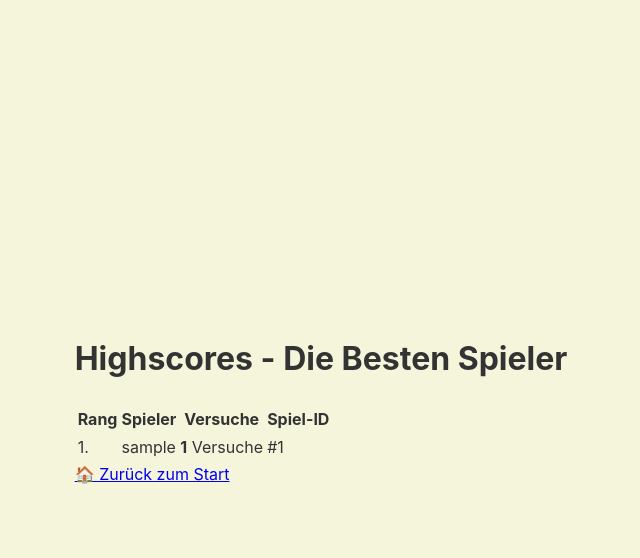
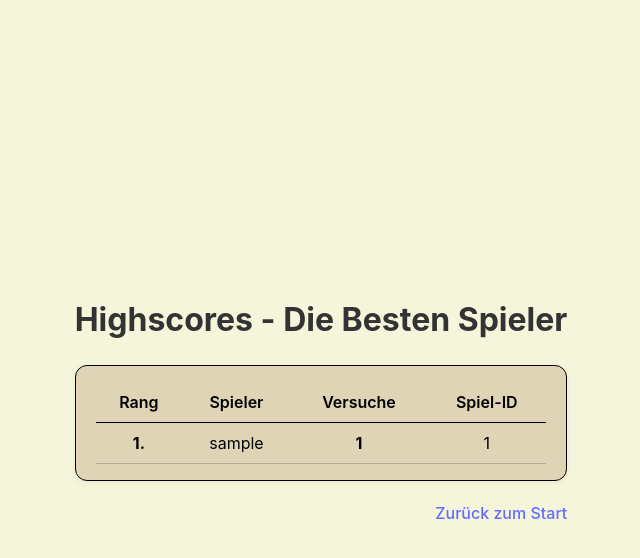
Before and after one commit to baxy-ne/Zahlenraten, a Flask app: page /highscores in a window 1280 px wide. Shown: the top 558 px of the page, without its empty margins (319-959 px from the left). Run offline with Flask 3, Linux system fonts and the light colour scheme; tables that the repository leaves empty hold one stand-in row (values such as "Sample post").

Commit message:
allgemeines styling

```diff
--- a/static/css/style.css
+++ b/static/css/style.css
@@ -1,12 +1,3 @@
-body {
-    margin: 0;
-    padding: 0;
-    width: 1000px;
-    height: 100vh;
-    display: flex;
-    justify-content: center;
-    align-items: center;
-}
 :root {
 
   --text-color-dark: #333333;
@@ -61,16 +52,43 @@ input {
   margin-bottom: 1rem;
   transition: border-color 0.2s ease, box-shadow 0.2s ease;
 }
-
 input:focus {
   border-color: #007bff;
   box-shadow: 0 0 4px rgba(0, 123, 255, 0.25);
 }
 
-button{
+button {
   padding: var(--padding);
   font-size: 15px;
   background-color: var(--button-color);
   color: var(--text-color-dark);
+  border: 2px solid #000000;
   border-radius: var(--border-radius);
+  cursor: pointer;
+  transition:
+    box-shadow 0.2s ease,
+    transform 0.1s ease,
+    border-color 0.2s ease;
 }
+button:hover {
+  transform: translateY(-1px);
+  box-shadow: 0 2px 6px rgba(0, 0, 0, 0.1);
+}
+button:focus-visible {
+  outline: none;
+  border-color: #646cff;
+  box-shadow: 0 0 0 4px rgba(100, 108, 255, 0.3);
+}
+button:active {
+  transform: translateY(1px);
+  box-shadow: 0 1px 3px rgba(0, 0, 0, 0.15) inset;
+}
+
+a {
+  font-weight: 500;
+  color: #646cff;
+  text-decoration: inherit;
+}
+a:hover {
+  color: #535bf2;
+}
--- a/templates/highscores.html
+++ b/templates/highscores.html
@@ -5,6 +5,65 @@
   <meta name="viewport" content="width=device-width, initial-scale=1.0">
   <title>Zahlenraten - Highscores</title>
   <link rel="stylesheet" href="{{ url_for('static', filename='css/style.css') }}">
+  <style>
+    .highscores-table {
+      background: var(--button-color);
+      border: 1px solid #000000;
+      border-radius: 12px;
+      padding: 16px 20px;
+      box-shadow: 0 2px 6px rgba(0, 0, 0, 0.05);
+      font-family: "Inter", sans-serif;
+      overflow-x: auto;
+      min-width: 280px;
+      max-width: 100%;
+      max-height: 500px;
+      overflow-y: auto;
+    }
+
+    /* Tabelle */
+    #highscores-table {
+      width: 100%;
+      border-collapse: collapse;
+      background: transparent;
+      color: #000;
+    }
+
+    #highscores-table th {
+      text-align: center;
+      font-weight: 600;
+      padding: 8px 10px;
+      border-bottom: 1px solid #000000;
+    }
+
+    #highscores-table td {
+      text-align: center;
+      padding: 8px 10px;
+      border-bottom: 1px solid rgba(0, 0, 0, 0.2);
+    }
+
+    .rank-1 {
+      font-weight: bold;
+    }
+    .rank-2 {
+      font-weight: bold;
+    }
+    .rank-3 {
+      font-weight: bold;
+    }
+
+    .loading {
+      text-align: center;
+      color: #333;
+      font-style: italic;
+      padding: 1rem;
+    }
+
+    .nav-links {
+      margin-top: 20px;
+      width: 100%;
+      text-align: right;
+    }
+  </style>
 </head>
 <body>
   <div class="highscores-container">
@@ -29,7 +88,7 @@
     </div>
 
     <div class="nav-links">
-      <a href="{{ url_for('index') }}">🏠 Zurück zum Start</a>
+      <a href="{{ url_for('index') }}">Zurück zum Start</a>
     </div>
   </div>
 
@@ -50,8 +109,8 @@
             row.innerHTML = `
               <td class="rank rank-${rank <= 3 ? rank : ''}">${rank}.</td>
               <td>${score.username}</td>
-              <td><strong>${score.versuche}</strong> Versuche</td>
-              <td>#${score.game_id}</td>
+              <td><strong>${score.versuche}</strong></td>
+              <td>${score.game_id}</td>
             `;
 
             tbody.appendChild(row);
```
Also changed, not shown: templates/game.html (+13 -2 lines), templates/index.html (+6 -16 lines). Lines whose indentation alone changed are shown as unchanged.
